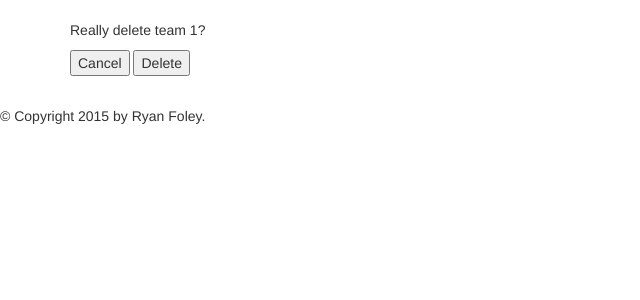
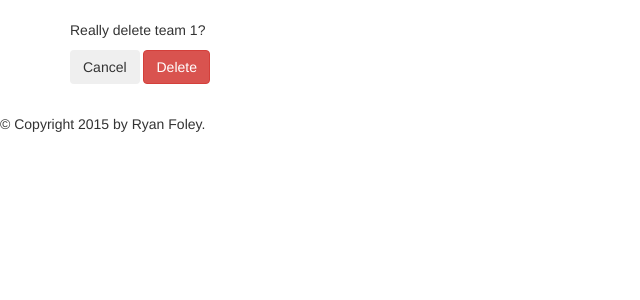
Before and after one commit to rtfoley/scorepy, a Flask app: page /teams/1/delete in a window 1280 px wide. Shown: the part 52-352 px from the top of the page, without its empty margins (0-640 px from the left). Run offline with Flask 2, Linux system fonts and the light colour scheme; tables that the repository leaves empty hold one stand-in row (values such as "Sample post"); some libraries are stand-ins or nearby versions.

Commit message:
Format delete page buttons with bootstrap

```diff
--- a/templates/delete.html
+++ b/templates/delete.html
@@ -10,6 +10,6 @@
   <p>Really delete {{ identifier }}?<p>
   <form action="" method="post">
     <!--TODO need cancel button here?-->
-    <p><button onclick="goBack()">Cancel</button>  <input type="submit" value="Delete"></p>
+    <p><button class="btn" onclick="goBack()">Cancel</button>  <input type="submit" class="btn btn-danger" value="Delete"></p>
   </form>
 {% endblock %}
```
